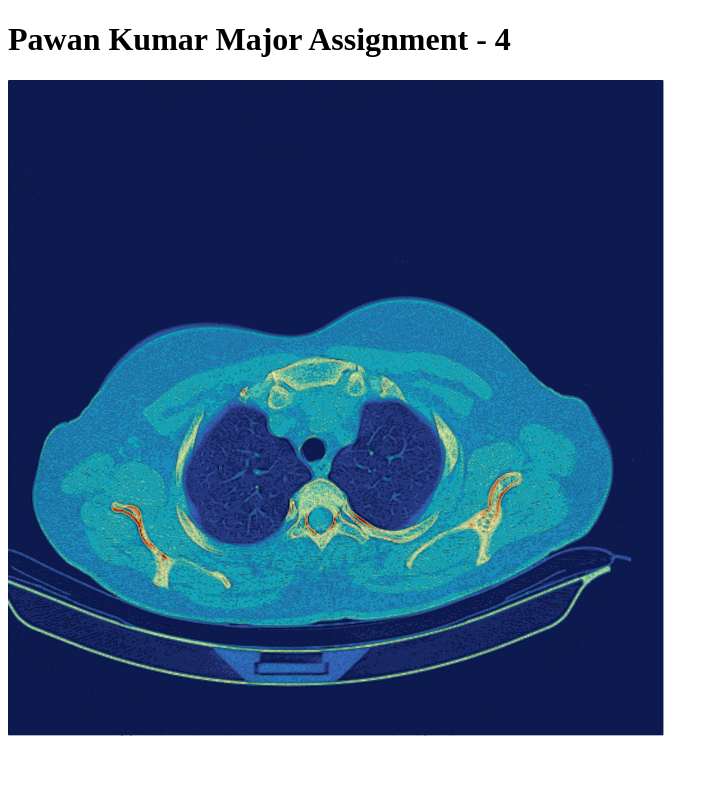
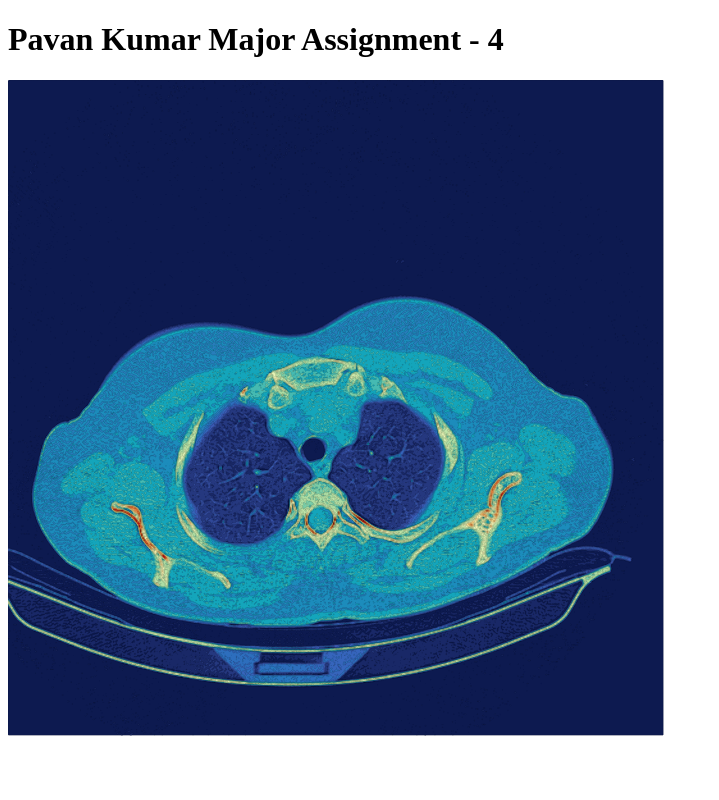
Before and after one commit to PavankumarDupakuntla/major_assignment_4, a plain HTML site: page index.html in a window 1280 px wide. Shown: the top 800 px of the page, without its empty margins (0-719 px from the left). Drawn offline with nearby package versions, Linux system fonts and the light colour scheme.

Commit message:
Update index.html

```diff
--- a/index.html
+++ b/index.html
@@ -3,7 +3,7 @@
 
 <head>
     <meta charset="UTF-8">
-    <title>Pawan Kumar Major Assignment - 4</title>
+    <title>Pavan Kumar Major Assignment - 4</title>
 
     <script src="https://d3js.org/d3.v7.min.js"></script>
 
@@ -35,7 +35,7 @@
 </head>
 
 <body>
-    <h1>Pawan Kumar Major Assignment - 4 </h1>
+    <h1>Pavan Kumar Major Assignment - 4 </h1>
     <svg width="80vw" viewbox="0 0 800 600"></svg>
 
     <div id='updatedTime'>
```
